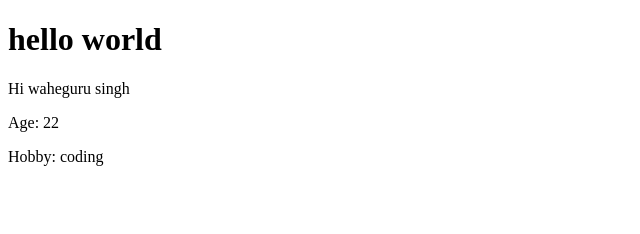
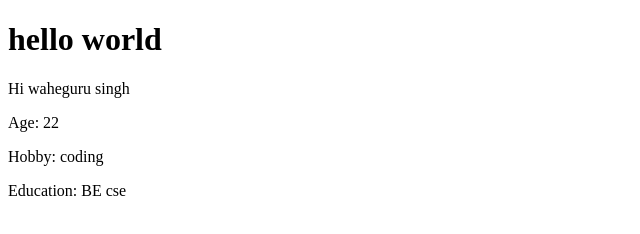
Before and after one commit to wahe7/action-repo, a plain HTML site: page index.html in a window 1280 px wide. Shown: the whole page, without its empty margins (0-640 px from the left). Drawn offline with Linux system fonts and the light colour scheme.

Commit message:
adding education

```diff
--- a/index.html
+++ b/index.html
@@ -10,5 +10,6 @@
   <p>Hi waheguru singh</p>
   <p>Age: 22</p>
   <p>Hobby: coding</p>
+  <p>Education: BE cse</p>
 </body>
 </html>
```
